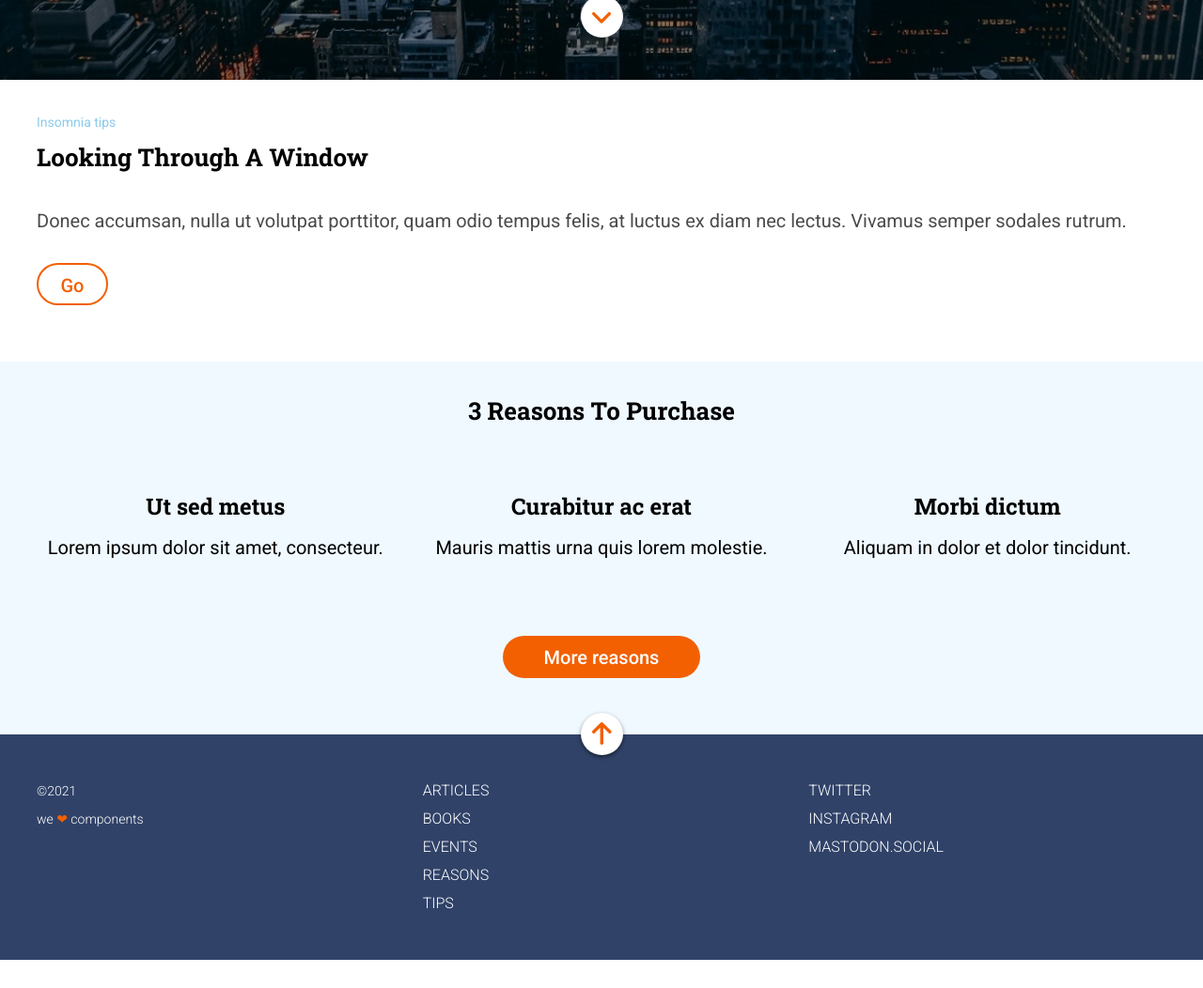
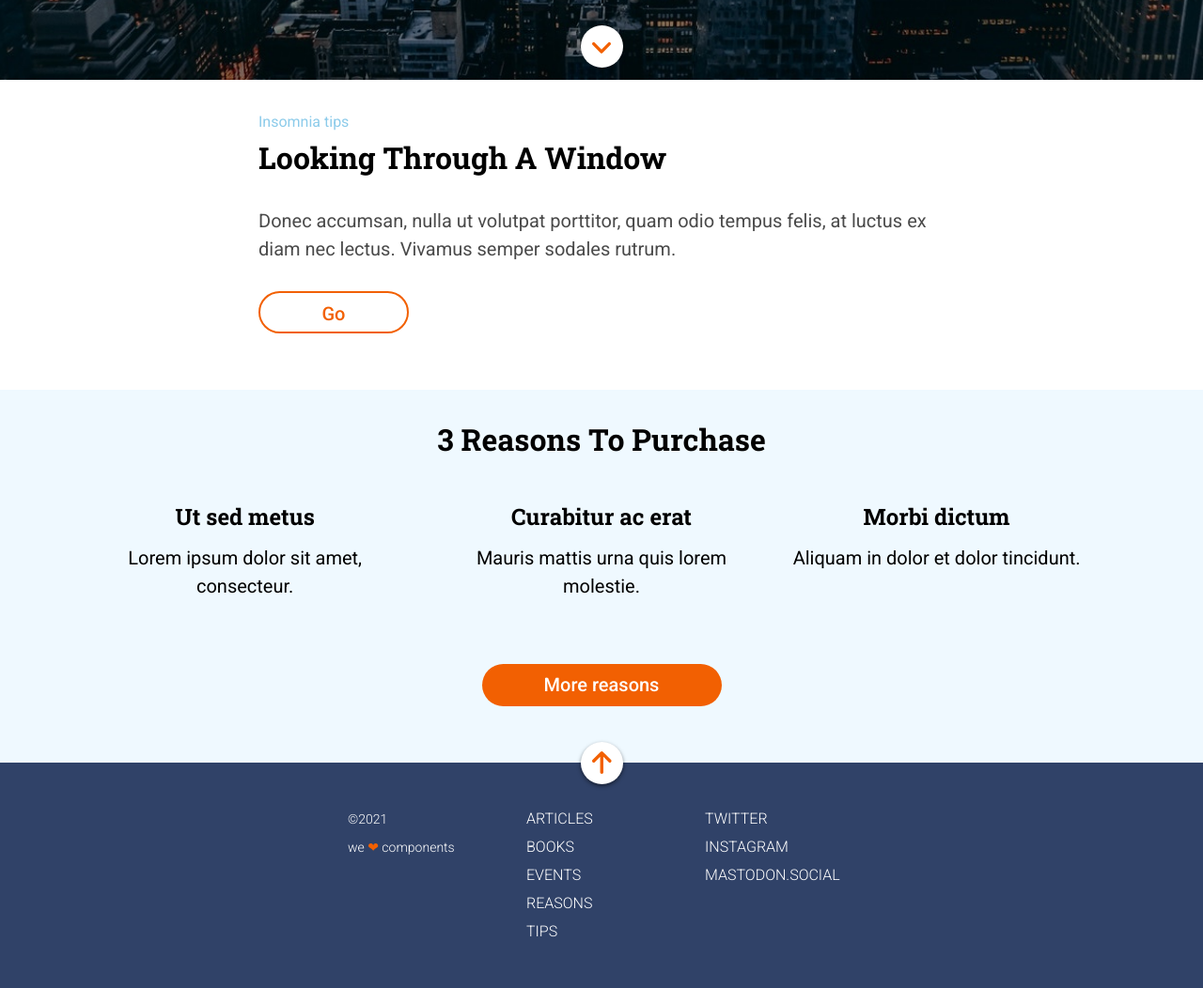
Before and after one commit to PaulaEPR/modulo-1-evaluacion-final-PaulaEPR, a website: page src/html/index.html in a window 1280 px wide. Shown: the part 715-1767 px from the top of the page at 94% size. Before the commit the page ends 1737 px from the top, so only its background shows below. Drawn offline with nearby package versions, Linux system fonts and the light colour scheme; files that its build step writes are made by us from their sources; files whose address does not match are found by name.

Commit message:
update css responsive desktop

```diff
--- a/src/html/partials/footer.html
+++ b/src/html/partials/footer.html
@@ -1,23 +1,48 @@
 <footer class="footer">
-
+  <div class="footer__wrapper">
     <nav class="footer__menu">
       <ul>
-            <li class="footer__menu--item">Articles</li>
-            <li class="footer__menu--item">Books</li>
-            <li class="footer__menu--item">Events</li>
-            <li class="footer__menu--item">Reasons</li>
-            <li class="footer__menu--item">Tips</li>
+        <li class="footer__menu--item">
+          <a class="footer__menu--link" href="https://adalab.es/"
+          title="Adalab">Articles</a>
+        </li>
+        <li class="footer__menu--item">
+          <a class="footer__menu--link" href="https://adalab.es/"
+          title="Adalab">Books</a>
+        </li>
+        <li class="footer__menu--item">
+          <a class="footer__menu--link" href="https://adalab.es/"
+          title="Adalab">Events</a>
+        </li>
+        <li class="footer__menu--item">
+          <a class="footer__menu--link" href="https://adalab.es/"
+          title="Adalab">Reasons</a>
+        </li>
+        <li class="footer__menu--item">
+          <a class="footer__menu--link" href="https://adalab.es/"
+          title="Adalab">Tips</a>
+        </li>
       </ul>
     </nav>
     <nav class="footer__menu">
       <ul>
-            <li class="footer__menu--item">Twitter</li>
-            <li class="footer__menu--item">Instagram</li>
-            <li class="footer__menu--item">Mastodon.social</li>
+        <li class="footer__menu--item">
+          <a class="footer__menu--link" href="https://adalab.es/"
+          title="Adalab">Twitter</a>
+        </li>
+        <li class="footer__menu--item">
+          <a class="footer__menu--link" href="https://adalab.es/"
+          title="Adalab">Instagram</a>
+        </li>
+        <li class="footer__menu--item">
+          <a class="footer__menu--link" href="https://adalab.es/"
+          title="Adalab">Mastodon.social</a>
+        </li>
       </ul>
     </nav>
     <section class="footer__copyright">
       <p>©2021</p>
       <p>we <span class="footer__copyright--highlight">❤︎</span> components</p>
     </section>
+  </div>
 </footer>
--- a/src/html/partials/main.html
+++ b/src/html/partials/main.html
@@ -7,12 +7,14 @@
         <a class="main__arrow" href="#purchase" title="3 Reasons to purchase"><img class="main__arrow--img-scroll" src="./assets/images/ico-scroll-down.svg" alt="arrow" title="arrow"></a>
     </section>
     <section class="main__intro">
+        <article class="main__intro--wrapper">
             <p class="main__intro--subtitle">Insomnia tips</p>
             <h2 class="main__intro--title">Looking through a window</h2>
             <p class="main__intro--description">Donec accumsan, nulla ut volutpat porttitor, quam odio tempus felis, at luctus ex diam nec lectus. Vivamus semper sodales rutrum.</p>
             <button type="button" class="main__intro--button">
                 <a class="main__intro--button-link" href="#purchase" title="Go">Go</a>
             </button>
+        </article>
     </section>
     <section class="main__purchase" id="purchase">
         <h2 class="main__purchase--title">3 Reasons to purchase</h2>
--- a/src/scss/core/_variables.scss
+++ b/src/scss/core/_variables.scss
@@ -21,4 +21,4 @@ $typoText: 'Roboto', sans-serif;
 
 
 $tablet: 768px;
-$desktop: 1200px;
+$desktop: 1280px;
--- a/src/scss/layout/_footer.scss
+++ b/src/scss/layout/_footer.scss
@@ -5,6 +5,15 @@
   font-weight: 300;
   text-align: center;
   padding: 60px 15px 45px;
+
+  @media all and (min-width: $tablet) {
+    padding: 45px 39px;
+    text-align: left;
+  }
+  @media all and (min-width: $desktop) {
+    padding: 45px 370px;
+  }
+  &__wrapper {
     display: flex;
     flex-direction: column;
     justify-content: center;
@@ -12,10 +21,13 @@
     @media all and (min-width: $tablet) {
         flex-direction: row;
         justify-content: space-between;
-        padding: 45px 39px;
-        text-align: left;
         align-items: start;
-        gap:30px;
+        gap: 30px;
+    }
+    @media all and (min-width: $desktop) {
+        width: 540px;
+        margin: 0 auto;
+    }
   }
   &__menu {
     text-transform: uppercase;
@@ -25,20 +37,30 @@
     &--item {
       list-style-type: none;
     }
+    &--link {
+      color: $colorWhite;
+      text-decoration: none;
+    }
     @media all and (min-width: $tablet) {
       margin-bottom: 0;
       width: 100%;
+    }
+    @media all and (min-width: $desktop) {
+      width: 160px;
     }
   }
   &__copyright {
     font-size: 14px;
     line-height: 30px;
     &--highlight {
-            color: $colorPrincipal
+      color: $colorPrincipal;
     }
     @media all and (min-width: $tablet) {
       order: -1;
       width: 100%;
     }
+    @media all and (min-width: $desktop) {
+      width: 160px;
     }
   }
+}
--- a/src/scss/layout/_page.scss
+++ b/src/scss/layout/_page.scss
@@ -17,6 +17,9 @@
   @media all and (min-width: $tablet) {
     padding: 0 39px 45px;
   }
+  @media all and (min-width: $desktop) {
+    padding: 0 39px 13px;
+  }
 
   &--title,
   &--claim {
@@ -26,13 +29,20 @@
     font-family: $typoTitle;
     text-transform: uppercase;
     font-size: 42px;
+    line-height: 55px;
     margin-bottom: 10px;
     word-spacing: 100vw;
     text-align: center;
 
     @media all and (min-width: $tablet) {
       font-size: 80px;
+      line-height: 106px;
       margin-bottom: 20px;
+    }
+    @media all and (min-width: $desktop) {
+      font-size: 100px;
+      line-height: 132px;
+      margin-bottom: 0;
     }
   }
   &--claim {
@@ -43,6 +53,9 @@
     @media all and (min-width: $tablet) {
       font-size: 24px;
       margin-bottom: 30px;
+    }
+    @media all and (min-width: $tablet) {
+      font-size: 26px;
     }
   }
 }
@@ -64,23 +77,42 @@
   }
   &--shadow {
     box-shadow: 0 2px 4px 0 $colorBlack50;
-    position: absolute;
-    bottom: -22px;
+    position: relative;
+    bottom: -50%;
+    @media all and (min-width: $tablet) {
+      grid-column: span 3;
+    }
   }
 }
 
 .main__intro {
   padding: 30px 15px 45px;
+
   @media all and (min-width: $tablet) {
     padding: 30px 39px 60px;
   }
-    &--subtitle, &--description, &--button {
+  @media all and (min-width: $desktop) {
+    padding: 60px auto;
+    display: flex;
+    justify-content: center;
+  }
+  &--wrapper {
+    @media all and (min-width: $desktop) {
+      width: 730px;
+    }
+  }
+  &--subtitle,
+  &--description,
+  &--button {
     font-family: $typoText;
   }
   &--subtitle {
     color: $colorContrast1;
     font-size: 14px;
     line-height: 30px;
+    @media all and (min-width: $desktop) {
+      font-size: 16px;
+    }
   }
   &--title {
     font-family: $typoTitle;
@@ -92,6 +124,9 @@
       font-size: 26px;
       line-height: 45px;
       margin-bottom: 30px;
+    }
+    @media all and (min-width: $desktop) {
+      font-size: 32px;
     }
   }
   &--description {
@@ -110,6 +145,12 @@
     height: 45px;
     border-radius: 45px;
     background: none;
+    @media all and (min-width: $tablet) {
+      width: 91px;
+    }
+    @media all and (min-width: $desktop) {
+      width: 160px;
+    }
 
     // &:active, &:focus {
     //     border-color: $colorPrincipal;
@@ -128,16 +169,30 @@
 
 .main__purchase {
   background-color: $colorContrast0;
-    padding: 30px 15px 60px;
+  padding: 30px 15px 0;
   place-items: center;
   text-align: center;
   display: grid;
-    position: relative;
   @media all and (min-width: $tablet) {
-      grid-template: 120px 112px 165px / repeat(3, 1fr);
+    grid-template: 120px 112px 165px 0 / repeat(3, 1fr);
     padding: 0 24px;
   }
-
+  @media all and (min-width: $desktop) {
+    padding: 0 71px;
+  }
+  &--article {
+    align-self: start;
+    &:first-of-type {
+      @media all and (min-width: $desktop) {
+        justify-self: flex-end;
+      }
+    }
+    &:last-of-type {
+      @media all and (min-width: $desktop) {
+        justify-self: flex-start;
+      }
+    }
+  }
   &--title {
     font-family: $typoTitle;
     font-size: 24px;
@@ -149,6 +204,9 @@
       margin-top: 30px;
       font-size: 26px;
       line-height: 45px;
+    }
+    @media all and (min-width: $desktop) {
+      font-size: 32px;
     }
   }
   &--subtitle {
@@ -181,6 +239,10 @@
       grid-column: span 3;
       width: 210px;
     }
+    @media all and (min-width: $desktop) {
+      width: 255px;
+    }
+
     // &:active, &:focus {
     //     border-color: $colorPrincipal;
     //     color: $colorPrincipal;
@@ -191,7 +253,7 @@
       text-decoration: none;
       font-size: 20px;
       font-weight: 500;
-            line-height: 40px;
+      line-height: 45px;
     }
   }
 }
```
Lines whose indentation alone changed are shown as unchanged.
